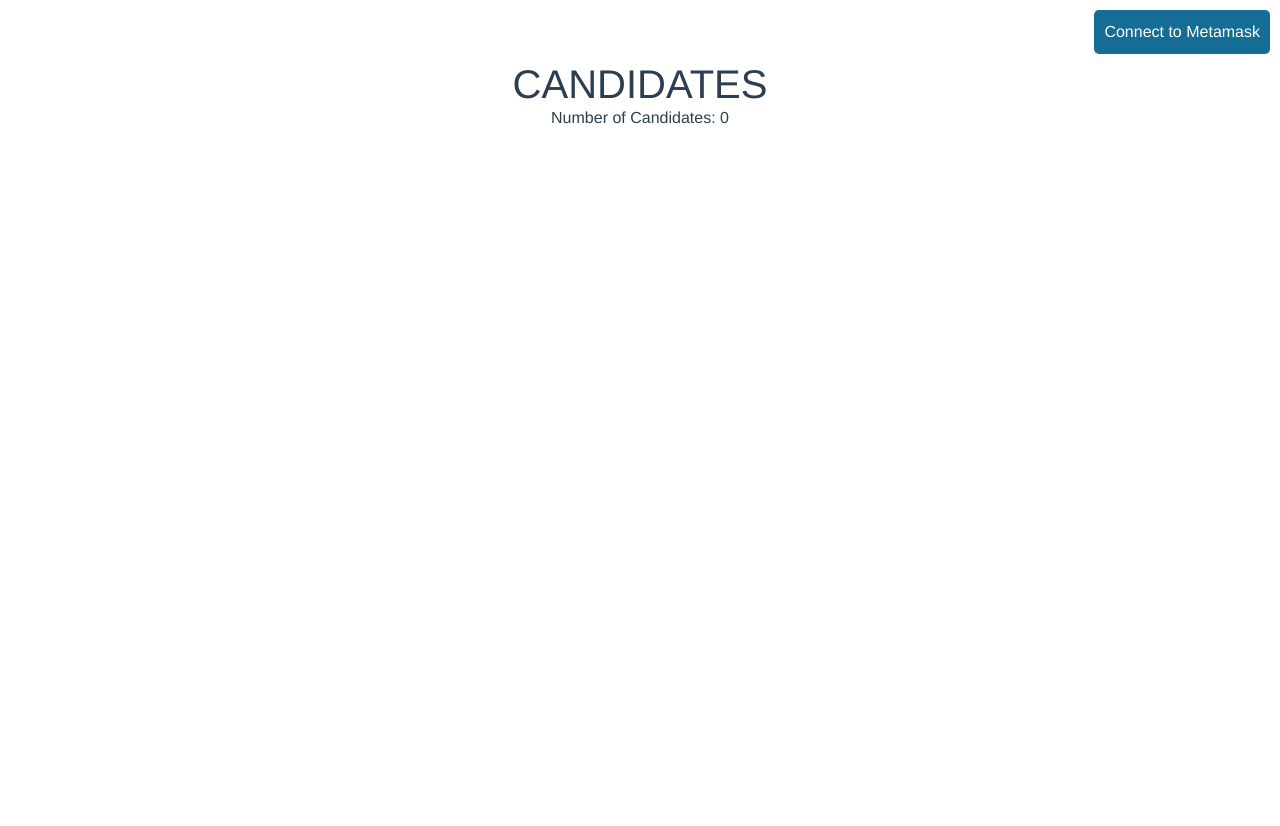
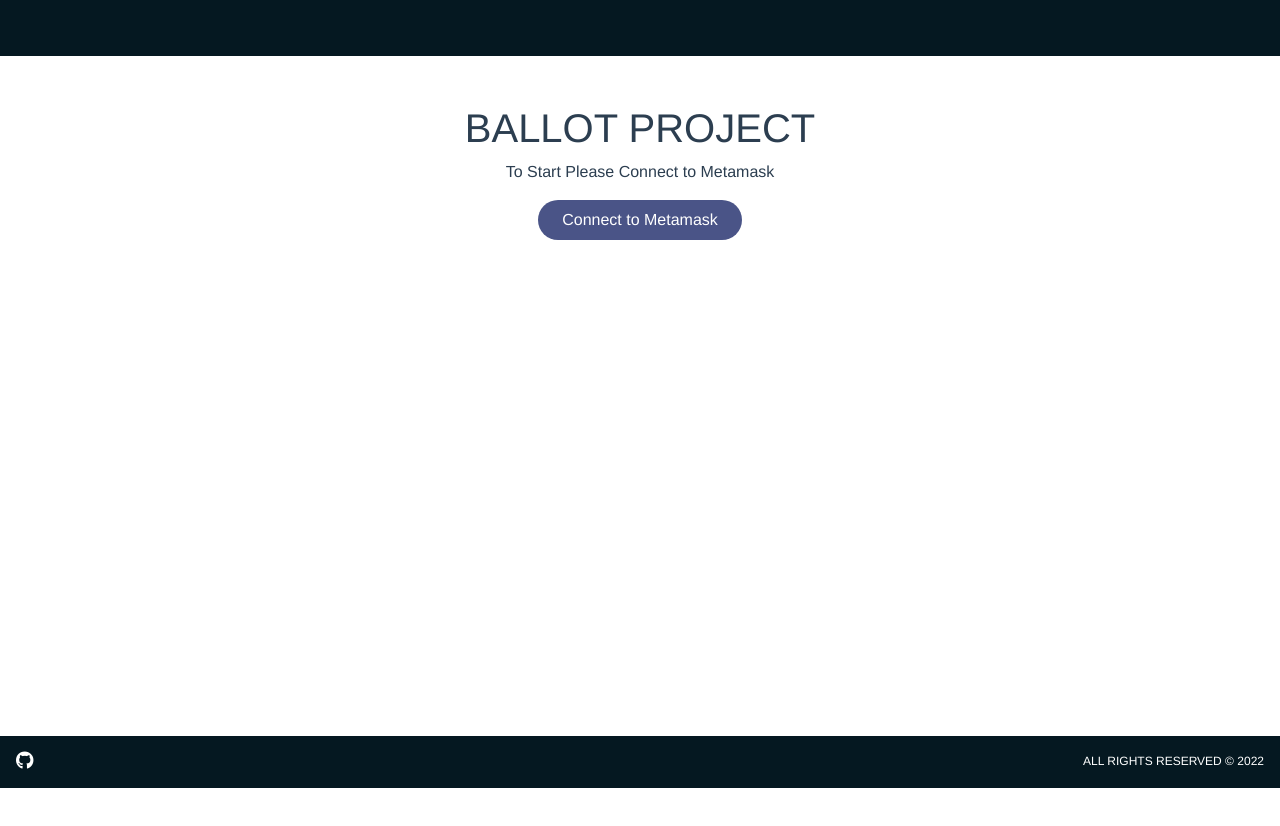
Before and after one commit to thompatacsil/blockchain, a Vue app: page / in a window 1280 px wide. Shown: the top 826 px of the page. After the commit the page ends 800 px from the top, so only its background shows below. Built offline with nearby package versions, Linux system fonts and the light colour scheme.

Commit message:
Layout added

```diff
--- a/src/App.vue
+++ b/src/App.vue
@@ -21,7 +21,7 @@ export default {
 }
 
 body, html{
-  height: 100%;
+  height: 100%!important;
 }
 
 #app {
@@ -30,7 +30,9 @@ body, html{
   -moz-osx-font-smoothing: grayscale;
   text-align: center;
   color: #2c3e50;
-  margin-top: 60px;
+  /* margin-top: 60px; */
+  overflow-x: hidden;
+  height: 100vh!important;
 }
 
 .div-container{
--- a/src/components/CandidatesList.vue
+++ b/src/components/CandidatesList.vue
@@ -1,23 +1,45 @@
 <template>
-    <div>
+    <div style="height: 100%">
+        <div id="header" class="py-2">
+            <div class="row">
+                <div class="col-12 col-md-6 ps-5 my-2 text-start account-details">
+                    <span class="account" :class="display"> Account: {{accounts[0]}}</span> <br>
+                    <span class="balance" :class="display">Balance: {{ balance }}</span>
+                </div>
+                <div class="col-12 col-md-6 px-4 my-2 text-end">
+                    <button
+                        v-if="accounts.length>0" class="btn-disconnect col-12 col-md-4 py-11"
+                        @click="disconnect">Disconnect</button>
+                    <br>
+                </div>
+            </div>
+        </div>
+
+        <div v-if="accounts.length === 0" style="min-height: 79%">
+            <div class="container mt-4 pt-4">
+                <h1>BALLOT PROJECT</h1>
+                <p>To Start Please Connect to Metamask</p>
+                <button
+                    v-if="accounts.length === 0" class="btn-connect px-4 py-2"
+                    @click="connectToMetamask">Connect to Metamask</button>
+            </div>
+        </div>
+
+        <div v-else style="min-height: 79%">
+            <div class="row mt-3">
+                <div class="col-xs-12">
                     <h1 class="uppercase">{{ title }}</h1>
                     <div class="div-number-candidates">Number of Candidates: {{ candidatesLength }}</div>
                     <div v-if="message.length>0">{{ message }}</div>
                     <div v-if="errorMessage.length>0" class="div-error">Error: {{ errorMessage }}</div>
-        <div class="div-account" :class="display"> Account: {{accounts[0]}}</div>
-        <div class="div-balance" :class="display">Balance: {{ balance }}</div>
-        <div class="div-btn-connect">
-            <button v-if="accounts.length === 0" class="btn-connect" @click="connectToMetamask">Connect to Metamask</button>
-            <button v-else class="btn-disconnect" @click="disconnect">Disconnect</button>
                 </div>
-
+            </div>
             <div class="container">
                 <div class="row">
                     <div class="col-md-4" v-for="(candidate, index) in candidates" :key="index">
-                    <!-- <div class="div-container"> -->
                         <div class="card div-candidate">
                             <img
-                            :class="card-image-top"
+                                class="card-image-top"
                                 :src="candidate.image"
                                 alt=""
                             >
@@ -25,11 +47,23 @@
                                 <h5 class="card-title"> Candidate # {{ index + 1 }}</h5>
                                 <p class="card-text">
                                     <span class="text-large uppercase"> {{ candidate.name }} </span> <br>
-                                <span> Vote Count: {{ candidate.voteCount }} </span> <br>
+                                    <span> Vote Count: {{ candidate.voteCount }} </span>
+                                </p>
                                 <button v-if="votingEnabled === true" class="btn-vote" @click="addVote(index)">Vote</button>
-                            </p>
                             </div>
                         </div>
+                    </div>
+                </div>
+            </div>
+        </div>
+
+        <div id="footer" class="mt-4 p-3 text-uppercase">
+            <div class="row">
+                <div class="col-6 text-start">
+                    <a href="https://github.com/thompatacsil" target="new"><i class="fa-brands fa-github"></i></a>
+                </div>
+                <div class="col-6 text-end">
+                    All Rights Reserved © 2022
                 </div>
             </div>
         </div>
@@ -83,7 +117,6 @@ export default{
 
         async getVotingState(){
             this.votingEnabled = await this.contract.votingEnabled()
-            // this.votingEnabled = true
             if(this.votingEnabled === false){
                 this.message = "Voting has been disabled by the Chairperson"
             } else {
@@ -130,6 +163,34 @@ export default{
 </script>
 
 <style scoped>
+    .account-details{
+        color: white;
+        font-size: 12px;
+    }
+    #header{
+        background-color: #051821;
+    }
+    .container{
+        height: 100%!important;
+    }
+    #footer{
+        width: 100%;
+        background-color: #051821;
+        color: white;
+        font-size: 12px;
+    }
+    #footer i{
+        font-size: 18px;
+    }
+    #footer a:link, #footer a:visited{
+        color: white;
+    }
+    #footer a:hover{
+        color: #ccc;
+    }
+    #footer a:active{
+        color: #4A5487;
+    }
     .div-candidate{
         margin-bottom: 10px;
     }
@@ -154,59 +215,34 @@ export default{
         transform: translateY(-10px);
     }
     .btn-vote{
-        padding: 10px 10px;
-        background-color: #0D25A8;
+        padding: 5px 10px;
+        background-color: #041154;
         color: white;
         border-radius: 5px;
         border: none;
-        margin-top: 10px;
     }
     .btn-vote:hover{
-        background-color: #05B58B;
+        background-color: #4A5487;
     }
     .btn-vote:active{
-        background-color: #156C94;
+        background-color: #051821;
     }
     .text-large{
         font-size: 25px;
     }
-    .div-btn-connect{
-        position: absolute;
-        top: 10px;
-        right: 10px;
-    }
     .btn-connect{
-        padding: 10px 10px;
-        background-color: #156C94;
+        background-color: #4A5487;
         color: white;
-        border-radius: 5px;
+        border-radius: 25px;
         border: none;
-        margin-bottom: 20px;
-        max-width: 250px;
-        overflow: hidden;
     }
     .btn-disconnect{
-        padding: 10px 10px;
-        background-color: #942215;
+        background-color: #4A5487;
         color: white;
-        border-radius: 5px;
+        border-radius: 25px;
         border: none;
-        margin-bottom: 20px;
     }
     .btn-connect-metamask:hover{
         background-color: #05B58B;
     }
-
-    .div-account{
-        position: absolute;
-        top: 60px;
-        right: 10px;
-        font-size: 12px;
-    }
-    .div-balance{
-        position: absolute;
-        top: 80px;
-        right: 10px;
-        font-size: 12px;
-    }
 </style>
```
Lines whose indentation alone changed are shown as unchanged.
